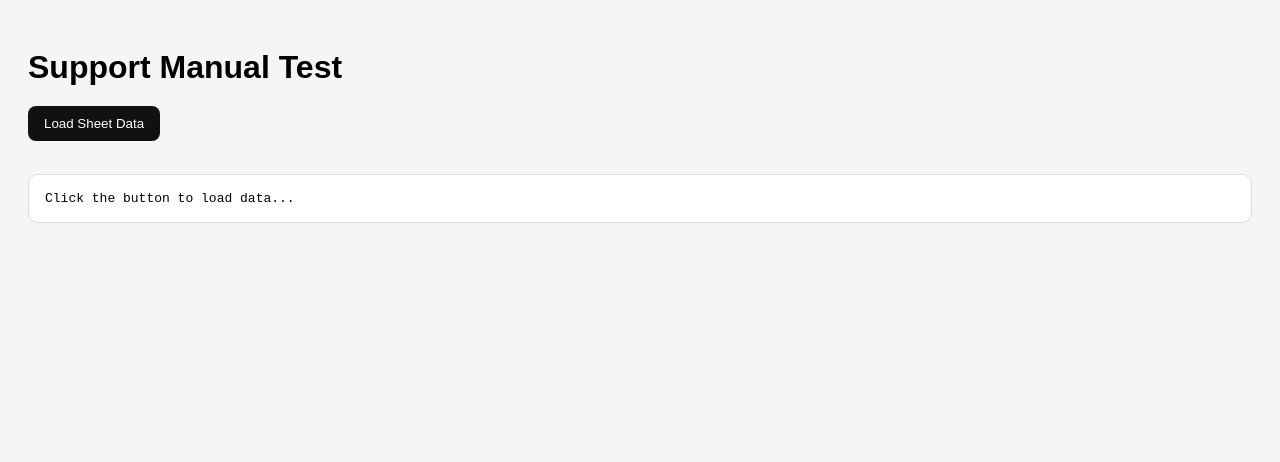
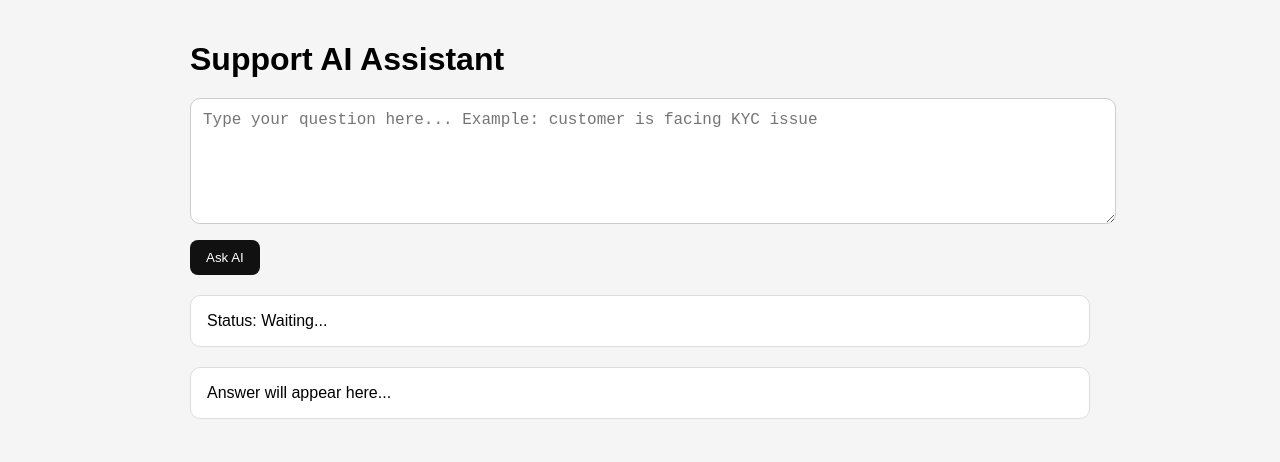
Before and after one commit to apoorvm884-netizen/testingnow, a plain HTML site: page index.html in a window 1280 px wide. Drawn offline with Linux system fonts and the light colour scheme.

Commit message:
Update index.html

```diff
--- a/index.html
+++ b/index.html
@@ -3,15 +3,26 @@
 <head>
   <meta charset="UTF-8" />
   <meta name="viewport" content="width=device-width, initial-scale=1.0" />
-  <title>Support Manual Test</title>
+  <title>Support AI Assistant</title>
   <style>
     body {
       font-family: Arial, sans-serif;
       padding: 20px;
       background: #f5f5f5;
+      max-width: 900px;
+      margin: auto;
     }
     h1 {
       margin-bottom: 20px;
+    }
+    textarea {
+      width: 100%;
+      height: 100px;
+      padding: 12px;
+      border-radius: 10px;
+      border: 1px solid #ccc;
+      margin-bottom: 12px;
+      font-size: 16px;
     }
     button {
       padding: 10px 16px;
@@ -22,33 +33,64 @@
       cursor: pointer;
       margin-bottom: 20px;
     }
-    pre {
+    .box {
       background: white;
       padding: 16px;
       border-radius: 10px;
-      overflow: auto;
+      border: 1px solid #ddd;
+      margin-bottom: 20px;
       white-space: pre-wrap;
-      word-wrap: break-word;
-      border: 1px solid #ddd;
     }
   </style>
 </head>
 <body>
-  <h1>Support Manual Test</h1>
-  <button onclick="loadData()">Load Sheet Data</button>
-  <pre id="output">Click the button to load data...</pre>
+  <h1>Support AI Assistant</h1>
+
+  <textarea id="question" placeholder="Type your question here... Example: customer is facing KYC issue"></textarea>
+  <button onclick="askAI()">Ask AI</button>
+
+  <div class="box" id="status">Status: Waiting...</div>
+  <div class="box" id="answer">Answer will appear here...</div>
 
   <script>
-    async function loadData() {
-      const output = document.getElementById("output");
-      output.textContent = "Loading...";
+    async function askAI() {
+      const question = document.getElementById("question").value.trim();
+      const statusBox = document.getElementById("status");
+      const answerBox = document.getElementById("answer");
+
+      if (!question) {
+        answerBox.textContent = "Please type a question first.";
+        return;
+      }
+
+      statusBox.textContent = "Loading support data...";
 
       try {
-        const res = await fetch("https://script.google.com/macros/s/AKfycbxeghc1dOMxuc1KSVIcWnIOA56Qd_TLACBKgomurRxr21H5R9-GSZllkd1p6H9NPr0c/exec");
-        const data = await res.json();
-        output.textContent = JSON.stringify(data, null, 2);
+        const dataRes = await fetch("https://script.google.com/macros/s/AKfycbxeghc1dOMxuc1KSVIcWnIOA56Qd_TLACBKgomurRxr21H5R9-GSZllkd1p6H9NPr0c/exec");
+        const sheetData = await dataRes.json();
+
+        const context = JSON.stringify(sheetData.data);
+
+        statusBox.textContent = "Asking AI...";
+
+        const aiRes = await fetch("/api/ask", {
+          method: "POST",
+          headers: {
+            "Content-Type": "application/json"
+          },
+          body: JSON.stringify({
+            question,
+            context
+          })
+        });
+
+        const aiData = await aiRes.json();
+
+        statusBox.textContent = "Done.";
+        answerBox.textContent = aiData.answer || aiData.error || "No response.";
       } catch (error) {
-        output.textContent = "Error: " + error.message;
+        statusBox.textContent = "Error.";
+        answerBox.textContent = error.message;
       }
     }
   </script>
```
